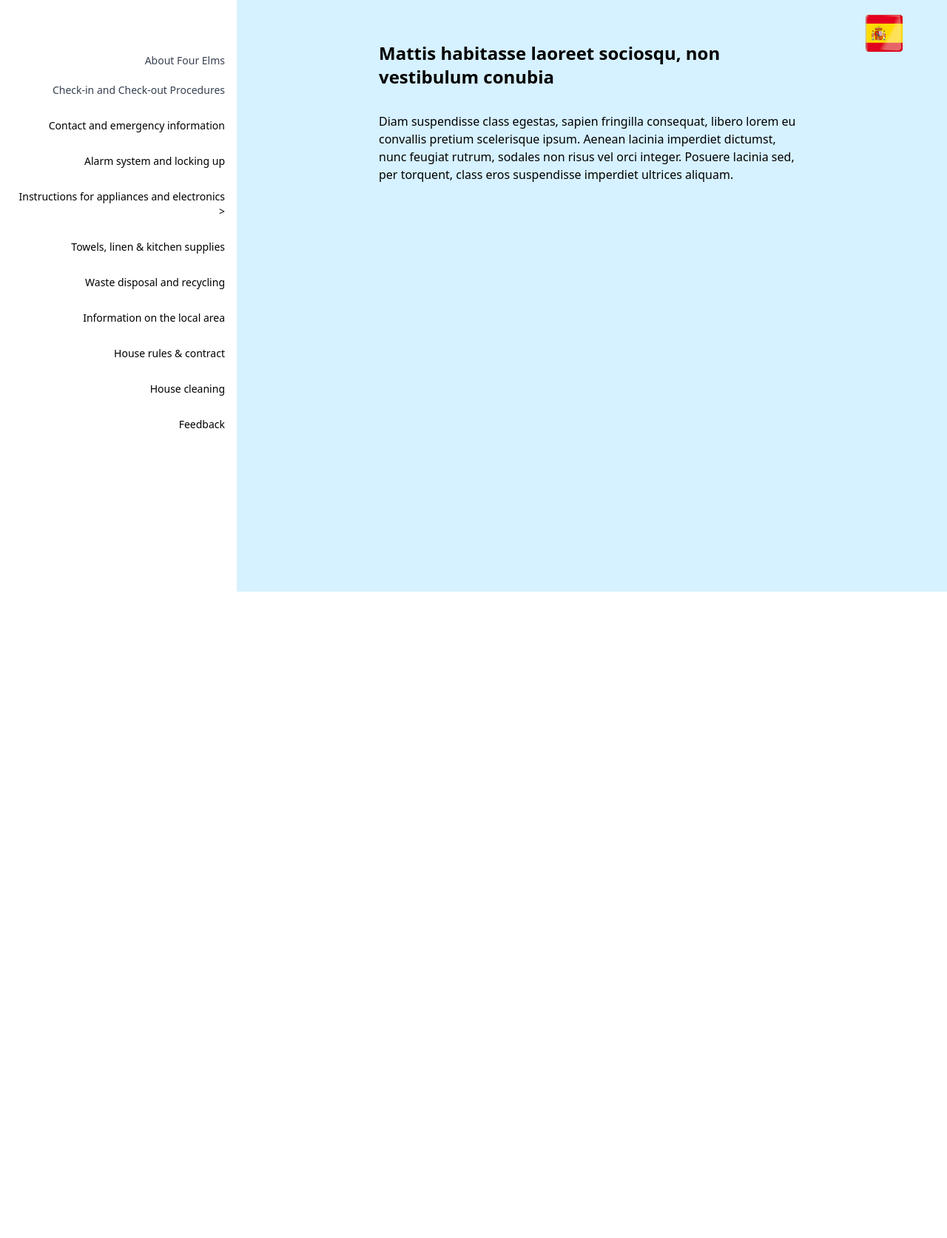
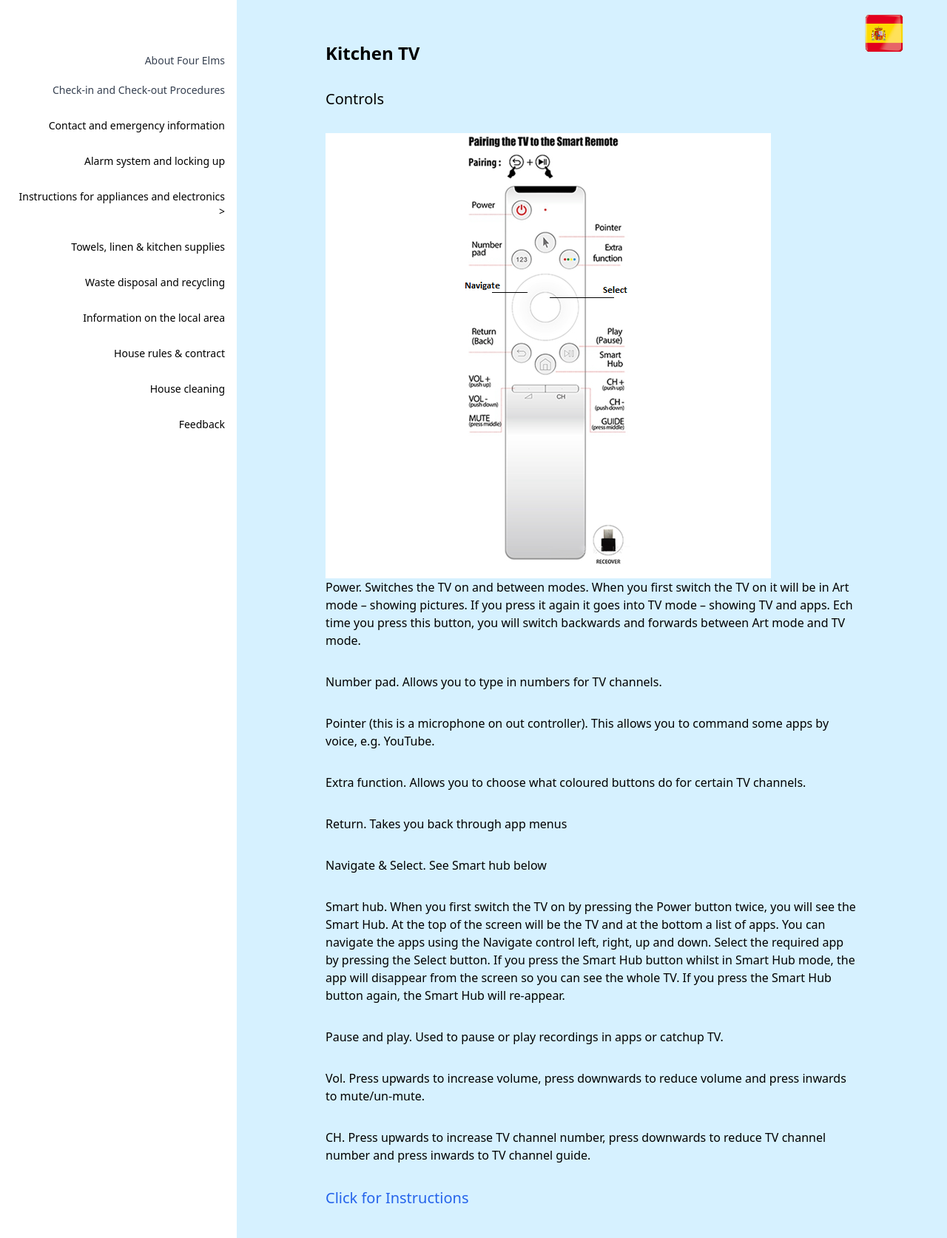
Before and after one commit to ConjecturesandRefutations/Four-Elms, a React (Create React App) app: page /appliances/kitchentv in a window 1280 px wide. Shown: the whole page at 74% size. Before the commit the page ends 800 px from the top, so only its background shows below. Built offline with nearby package versions, Linux system fonts and the light colour scheme.

Commit message:
one more file left

```diff
--- a/src/App.css
+++ b/src/App.css
@@ -123,7 +123,7 @@ font-weight: bold;
   list-style-type: disc;
 }
 
-#url, #urlTwo, #urlThree, #urlFive{
+#url, #urlTwo, #urlThree, #urlFive, #urlSix{
   word-wrap: break-word;
 }
 
--- a/src/pages/Appliances/Heating.js
+++ b/src/pages/Appliances/Heating.js
@@ -2,6 +2,8 @@ import { useContext, useEffect } from 'react'
 import { LangContext } from '../../context/language.context';
 
 import Navbar from "../../components/Navbar";
+
+import HeatingImg from '../../images/Other/Heating.png'
 
 function Heating(){
 
@@ -23,13 +25,28 @@ return(
 
 </div>
 
-<main class="background md:col-span-3" id='Heating'>
+<main class="background md:col-span-3 pb-8" id='Heating'>
 
-<div class='md:pt-10 w-3/5 mx-auto' >
+<div class='md:pt-10 w-3/4 mx-auto' >
 
-<h1 class='text-2xl font-bold mb-8 mt-4'> Mattis habitasse laoreet sociosqu, non vestibulum conubia </h1>
+<h1 class='text-2xl font-bold mb-8 mt-4'> {lang==='english' ? `Heating & hot water` : 'Calefacción y agua caliente'} </h1>
 
-<p class='mb-8'>Diam suspendisse class egestas, sapien fringilla consequat, libero lorem eu convallis pretium scelerisque ipsum. Aenean lacinia imperdiet dictumst, nunc feugiat rutrum, sodales non risus vel orci integer. Posuere lacinia sed, per torquent, class eros suspendisse imperdiet ultrices aliquam.</p>
+<h2 class='text-xl font-bold mb-4 mt-8'> {lang==='english' ? `Controls` : 'Control S'} </h2>
+
+<img src={HeatingImg} alt='thermostat'/>
+
+<h2 class='text-xl font-bold mb-4 mt-8'> {lang==='english' ? `Instructions` : 'Instrucciones'} </h2>
+
+<p class='mb-8'>{lang==='english' ? `The hot water is on full time. There is no need to change the hot water controls.` : `El agua caliente está a tiempo completo. No hay necesidad de cambiar los controles de agua caliente.`}</p>
+<p class='mb-8'>{lang==='english' ? `It is unusual to need central heating during the summer. However, as the British weather is notoriously unpredictable, you may need to turn the central heating on:` : `Es inusual necesitar calefacción central durante el verano. Sin embargo, como el clima británico es notoriamente impredecible, es posible que deba encender la calefacción central:`}</p>
+
+<ol>
+     <li>{lang==='english' ? `1.	Press the CH button until the black marker in the display under CH is positioned next to AUTO. The heating will then come on during the day and will be off overnight.` : `1.	Presione el botón CH hasta que el marcador negro en la pantalla debajo de CH se coloque junto a AUTO. La calefacción se encenderá durante el día y se apagará durante la noche.`}</li>
+     <li>{lang==='english' ? `2.	If you need the heating on all day and night, press the CH button until the black marker in the display under CH is positioned next to 24 HRS` : `2.	Si necesita que la calefacción esté encendida todo el día y la noche, presione el botón CH hasta que el marcador negro en la pantalla debajo de CH se coloque junto a 24 HRS`}</li>
+</ol>
+
+<p class='mb-8'>{lang==='english' ? `The red light will come on under CH when the central heating is on.` : `La luz roja se encenderá debajo de CH cuando la calefacción central esté encendida.`}</p>
+
 
 
 </div>
--- a/src/pages/Appliances/KitchenTV.js
+++ b/src/pages/Appliances/KitchenTV.js
@@ -2,6 +2,8 @@ import { useContext, useEffect } from 'react'
 import { LangContext } from '../../context/language.context';
 
 import Navbar from "../../components/Navbar";
+
+import TV from '../../images/Other/TV.png'
 
 function KitchenTV(){
 
@@ -22,14 +24,28 @@ return(
 
 </div>
 
-<main class="background md:col-span-3" id='KitchenTV'>
+<main class="background md:col-span-3 pb-10" id='KitchenTV'>
 
-<div class='md:pt-10 w-3/5 mx-auto' >
+<div class='md:pt-10 w-3/4 mx-auto' >
 
-<h1 class='text-2xl font-bold mb-8 mt-4'> Mattis habitasse laoreet sociosqu, non vestibulum conubia </h1>
+<h1 class='text-2xl font-bold mb-8 mt-4'> {lang==='english' ? `Kitchen TV` : `Televisión de cocina`}</h1>
 
-<p class='mb-8'>Diam suspendisse class egestas, sapien fringilla consequat, libero lorem eu convallis pretium scelerisque ipsum. Aenean lacinia imperdiet dictumst, nunc feugiat rutrum, sodales non risus vel orci integer. Posuere lacinia sed, per torquent, class eros suspendisse imperdiet ultrices aliquam.</p>
+<h2 class='text-xl mb-8'>{lang === 'english'  ? `Controls` : `Control S`}</h2>
 
+<img src={TV} alt='television'/>
+
+<p class='mb-8'>{lang==='english' ? `Power. Switches the TV on and between modes. When you first switch the TV on it will be in Art mode – showing pictures. If you press it again it goes into TV mode – showing TV and apps. Ech time you press this button, you will switch backwards and forwards between Art mode and TV mode.` : `Power. Enciende el televisor y cambia de modo. Cuando encienda el televisor por primera vez, estará en modo Arte, mostrando imágenes. Si lo presiona nuevamente, entra en modo televisión, mostrando televisión y aplicaciones. Cada vez que presione este botón, alternará entre el modo Arte y el modo televisión.`}</p>
+<p class='mb-8'>{lang==='english' ? `Number pad. Allows you to type in numbers for TV channels.` : `Number pad. Le permite escribir números para los canales de televisión.`}</p>
+<p class='mb-8'>{lang==='english' ? `Pointer (this is a microphone on out controller). This allows you to command some apps by voice, e.g. YouTube.` : `Pointer (este es un micrófono en el controlador). Esto le permite controlar algunas aplicaciones por voz, por ejemplo , YouTube.`}</p>
+<p class='mb-8'>{lang==='english' ? `Extra function. Allows you to choose what coloured buttons do for certain TV channels.` : `Extra function. Le permite elegir lo que los botones de colores hacen para ciertos canales de televisión.`}</p>
+<p class='mb-8'>{lang==='english' ? `Return. Takes you back through app menus` : `Return. Te permite regresar por los menús de la aplicación`}</p>
+<p class='mb-8'>{lang==='english' ? `Navigate & Select. See Smart hub below` : `Navigate and select. Ver Smart Hub a continuación`}</p>
+<p class='mb-8'>{lang==='english' ? `Smart hub. When you first switch the TV on by pressing the Power button twice, you will see the Smart Hub. At the top of the screen will be the TV and at the bottom a list of apps. You can navigate the apps using the Navigate control left, right, up and down. Select the required app by pressing the Select button. If you press the Smart Hub button whilst in Smart Hub mode, the app will disappear from the screen so you can see the whole TV. If you press the Smart Hub button again, the Smart Hub will re-appear.` : `Smart Hub. Cuando encienda el televisor por primera vez presionando dos veces el botón de encendido, verá el Smart Hub. En la parte superior de la pantalla estará el televisor y en la parte inferior una lista de aplicaciones. Puede navegar por las aplicaciones usando el control Navegar hacia la izquierda, derecha, arriba y abajo. Seleccione la aplicación requerida presionando el botón Select. Si presiona el botón Smart Hub mientras está en el modo Smart Hub, la aplicación desaparecerá de la pantalla para que pueda ver todo el televisor. Si vuelve a presionar el botón Smart Hub, el Smart Hub volverá a aparecer.`}</p>
+<p class='mb-8'>{lang==='english' ? `Pause and play. Used to pause or play recordings in apps or catchup TV.` : `Pause and Play. Se utiliza para pausar o reproducir grabaciones en aplicaciones o ponerse al día con la televisión.`}</p>
+<p class='mb-8'>{lang==='english' ? `Vol. Press upwards to increase volume, press downwards to reduce volume and press inwards to mute/un-mute. ` : `vol. Presione hacia arriba para aumentar el volumen, presione hacia abajo para reducir el volumen y presione hacia adentro para silenciar/des-silenciar.`}</p>
+<p class='mb-8'>{lang==='english' ? `CH. Press upwards to increase TV channel number, press downwards to reduce TV channel number and press inwards to TV channel guide. ` : `CH. Presione hacia arriba para aumentar el número de canal de televisión, presione hacia abajo para reducir el número de canal de televisión y presione hacia adentro para acceder a la guía de canales de televisión.`}</p>
+
+<a class='text-blue-600 w-5/12 text-xl' id='urlSix' href='https://www.samsung.com/ae/support/tv-audio-video/how-to-use-smart-remote-control-for-samsung-tv/#:~:text=Point%20the%20Smart%20Remote%20at,now%20connected%20to%20your%20TV.'>{lang === 'english'  ? `Click for Instructions` : `Haga clic para obtener instrucciones`}</a>
 
 </div>
 
--- a/src/pages/Contract.js
+++ b/src/pages/Contract.js
@@ -23,7 +23,7 @@ return(
 
 </div>
 
-<main class="background md:col-span-3" id='Contract' >
+<main class="background md:col-span-3 pb-8" id='Contract' >
 
 <div class='md:pt-10 w-3/4 mx-auto' >
 
--- a/src/pages/Waste.js
+++ b/src/pages/Waste.js
@@ -25,7 +25,7 @@ return(
 
 </div>
 
-<main class="background md:col-span-3" id='Waste' >
+<main class="background md:col-span-3 pb-8" id='Waste' >
 
 <div class='md:pt-10 w-3/4 mx-auto' >
 
```
Also changed, not shown: src/images/Other/Heating.png (added), src/images/Other/TV.png (added).
